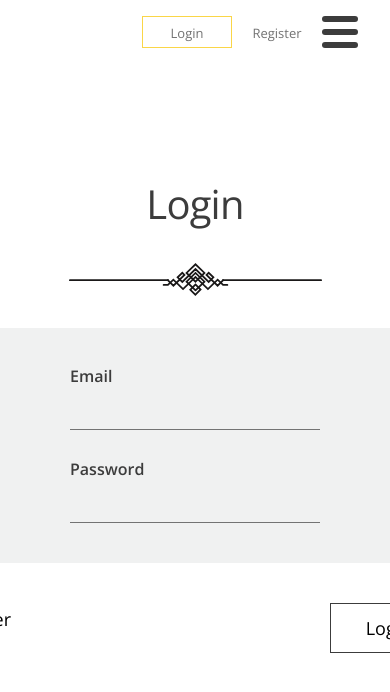
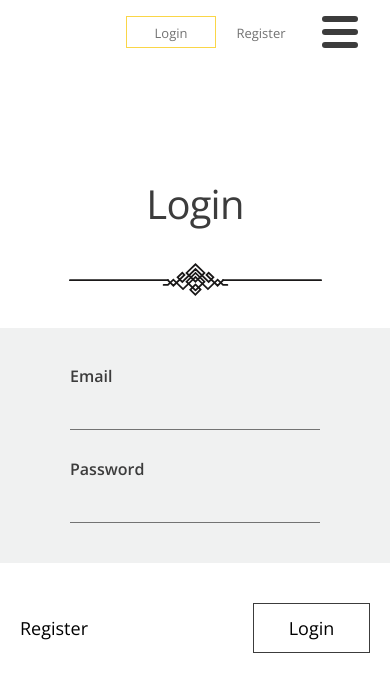
Before and after one commit to karolina-rachuta/Donate_items, a React (Vite) app: page /login in a window 390 px wide. Shown: the top 692 px of the page. Built offline with nearby package versions, Linux system fonts and the light colour scheme; no server answers.

Commit message:
responsive btns in login and register

```diff
--- a/src/scss/components/_homeHeader.scss
+++ b/src/scss/components/_homeHeader.scss
@@ -44,6 +44,8 @@ nav {
 }
 
 .menu__login {
+  //flex-direction: column;
+
   a {
     text-decoration: none;
     color: $third-color;
@@ -107,6 +109,7 @@ nav {
     justify-content: space-between;
     width: 2.25rem;
     height: 2rem;
+    margin-left: pxToRem(16);
     cursor: pointer;
     @media only screen and (min-width: 558px) {
       display: none;
--- a/src/scss/components/_loginRegister.scss
+++ b/src/scss/components/_loginRegister.scss
@@ -41,12 +41,16 @@
         background-color: $base-color;
         //width: pxToRem(385);
         //height: pxToRem(235);
-        width: 80%;
+        //width: 80%;
         height: 100%;
         gap: pxToRem(31);
         padding-top: pxToRem(30);
         padding-bottom: pxToRem(30);
-
+        width: 100vw;
+        padding-inline: pxToRem(20);
+        @media only screen and (min-width: 558px) {
+          width: 80%;
+        }
         .error-message {
           color: red;
           font-size: pxToRem(14);
@@ -81,6 +85,7 @@
             background-color: $base-color;
             //border-bottom: pxToRem(0.75) solid $third-color;
           }
+
           .error-input {
             border-bottom: 1px solid red;
           }
@@ -94,12 +99,13 @@
       .btn__container {
         display: flex;
         justify-content: space-between;
-        width: 100%;
-        //@media only screen and (max-width: 550px) {
-        //  flex-direction: column;
-        //  align-items: center;
-        //  justify-content: center;
-        //}
+        align-items: center;
+        width: 100vw;
+        padding-inline: pxToRem(20);
+        @media only screen and (min-width: 558px) {
+          width: 100%;
+        }
+
         button {
           color: #000;
           font-size: pxToRem(18);
@@ -110,10 +116,11 @@
           border: none;
           background-color: #ffffff;
           cursor: pointer;
-        &:hover {
-          scale: 1.1;
-          color: black;
-        }
+
+          &:hover {
+            scale: 1.1;
+            color: black;
+          }
         }
 
         .form__btn--clicked {
```
